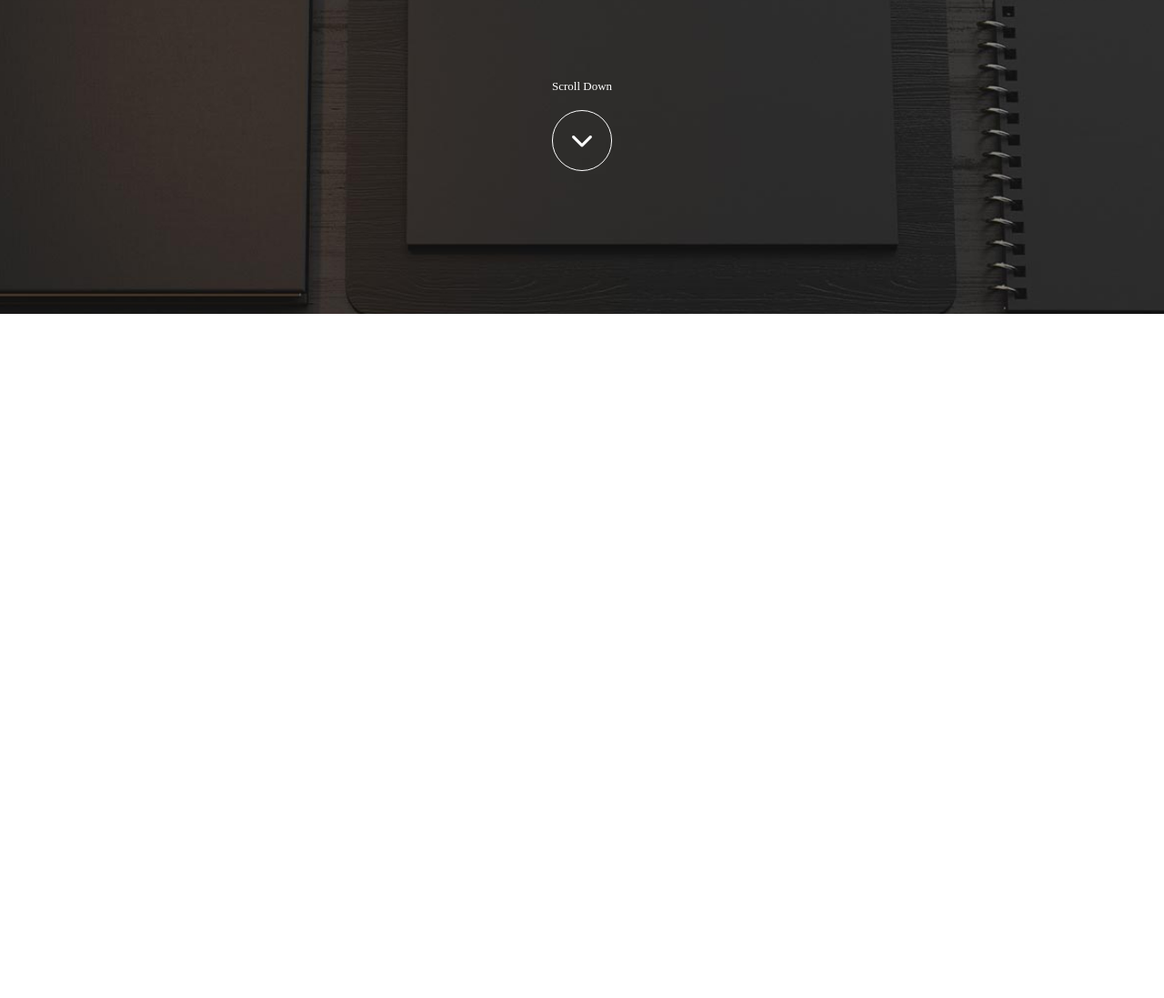
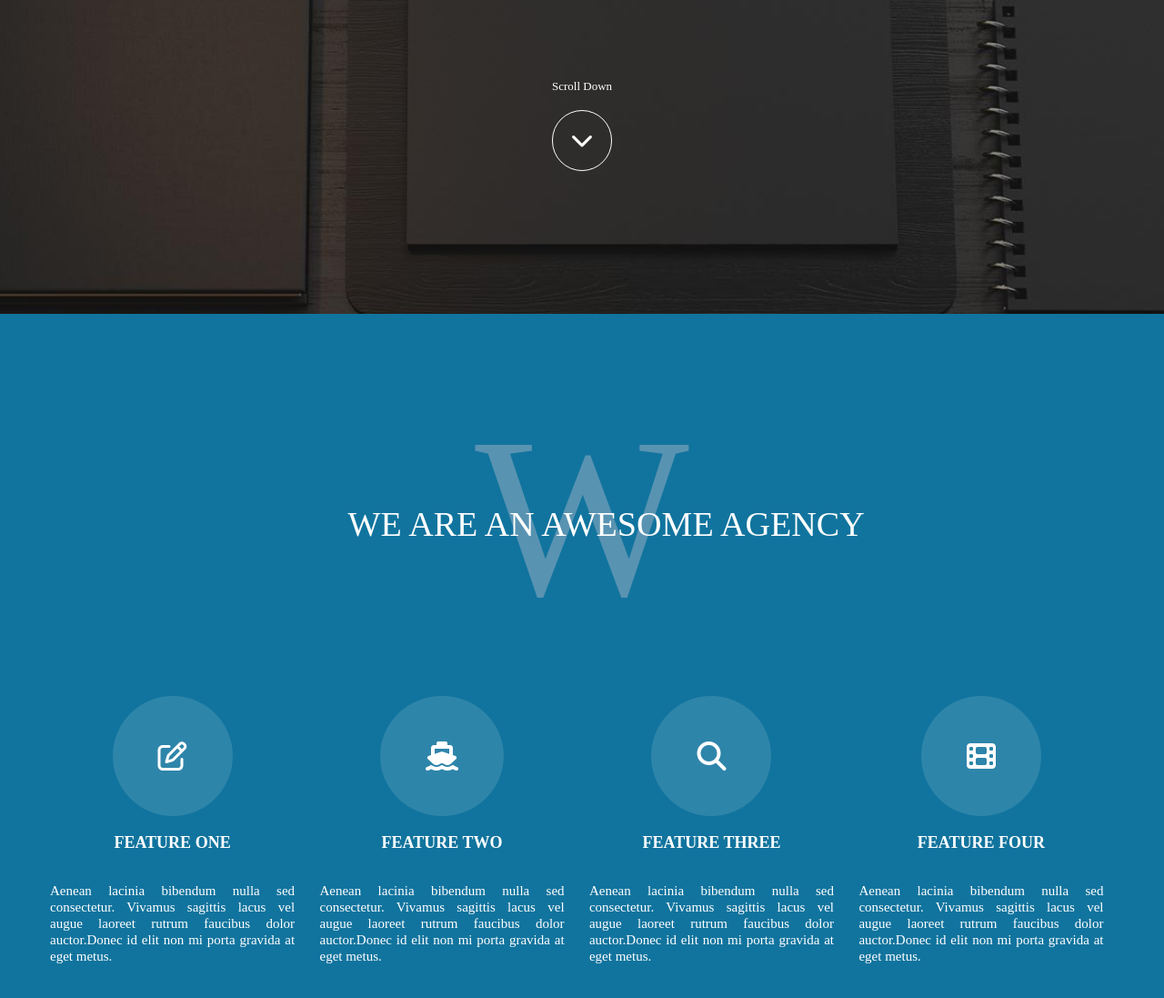
Before and after one commit to janjantandayag/creative, a plain HTML site: page index.html in a window 1280 px wide. Shown: the part 612-1709 px from the top of the page at 91% size. Before the commit the page ends 957 px from the top, so only its background shows below. Drawn offline with Linux system fonts and the light colour scheme.

Commit message:
Added feature section

```diff
--- a/index.html
+++ b/index.html
@@ -39,5 +39,43 @@
 			</div>
 		</div>
 	</div>
+	<div class="feature">
+		<div class="container">
+			<div class="feature__heading">
+				<span>W</span>
+				<p>We are an awesome agency</p>
+			</div>
+			<div class="features__container">
+				<div class="feature__col">
+					<div class="featureIcon_container">
+						<i class="feature_icon fa fa-edit"></i>
+					</div>
+					<h2>Feature One</h2>
+					<p>Aenean lacinia bibendum nulla sed consectetur. Vivamus sagittis lacus vel augue laoreet rutrum faucibus dolor auctor.Donec id elit non mi porta gravida at eget metus.</p>
+				</div>
+				<div class="feature__col">
+					<div class="featureIcon_container">
+						<i class="feature_icon fa fa-ship"></i>
+					</div>
+					<h2>Feature Two</h2>
+					<p>Aenean lacinia bibendum nulla sed consectetur. Vivamus sagittis lacus vel augue laoreet rutrum faucibus dolor auctor.Donec id elit non mi porta gravida at eget metus.</p>
+				</div>
+				<div class="feature__col">
+					<div class="featureIcon_container">
+						<i class="feature_icon fa fa-search"></i>
+					</div>
+					<h2>Feature Three</h2>
+					<p>Aenean lacinia bibendum nulla sed consectetur. Vivamus sagittis lacus vel augue laoreet rutrum faucibus dolor auctor.Donec id elit non mi porta gravida at eget metus.</p>
+				</div>
+				<div class="feature__col">
+					<div class="featureIcon_container">
+						<i class="feature_icon fa fa-film"></i>
+					</div>
+					<h2>Feature Four</h2>
+					<p>Aenean lacinia bibendum nulla sed consectetur. Vivamus sagittis lacus vel augue laoreet rutrum faucibus dolor auctor.Donec id elit non mi porta gravida at eget metus.</p>
+				</div>
+			</div>
+		</div>
+	</div>
 </body>
 </html>
--- /dev/null
+++ b/sass/_feature.scss
@@ -0,0 +1,63 @@
+.feature{
+	background: #11749e;
+	padding:100px 0 130px 0;
+
+	.feature__heading{
+		text-align: center;
+		position: relative;
+		margin-bottom: 70px;
+
+		span{
+			font-size: 1560%;
+			color:#5993b2;
+		}
+		p{
+			color:#fff;
+			font-size: 238%;
+			text-transform: uppercase;
+			position: absolute;
+			top:45%;
+			left:28%;
+		}
+
+	}
+	.feature__col{
+		width:23%;
+		display: inline-block;
+		margin-left:1%;
+		margin-right: 1%;
+
+		&:nth-child(1){
+			margin-left:0px;
+		}
+		&:nth-child(4){
+			margin-right: 0px;
+		}
+		.featureIcon_container{
+			text-align: center;
+		}
+		i{
+			font-size: 200%;
+			color:#fff;
+			padding: 50px;
+			border-radius:50%;
+			background:#2e85aa;
+			text-align: center;
+		}
+		h2{
+			margin: 20px 0 35px 0;
+			color:#fff;
+			text-transform: uppercase;
+			text-align: center;
+			font-size: 112.5%;
+		}
+		p{
+			font-size: 93.75%;
+			color:#fff;
+			line-height: 120%;
+			text-align: justify;
+		}
+	}
+
+
+}
--- a/sass/style.scss
+++ b/sass/style.scss
@@ -1,3 +1,4 @@
 @import '_reset';
 @import '_base';
 @import '_banner';
+@import '_feature';
```
Also changed, not shown: style.css, 1 other file.
